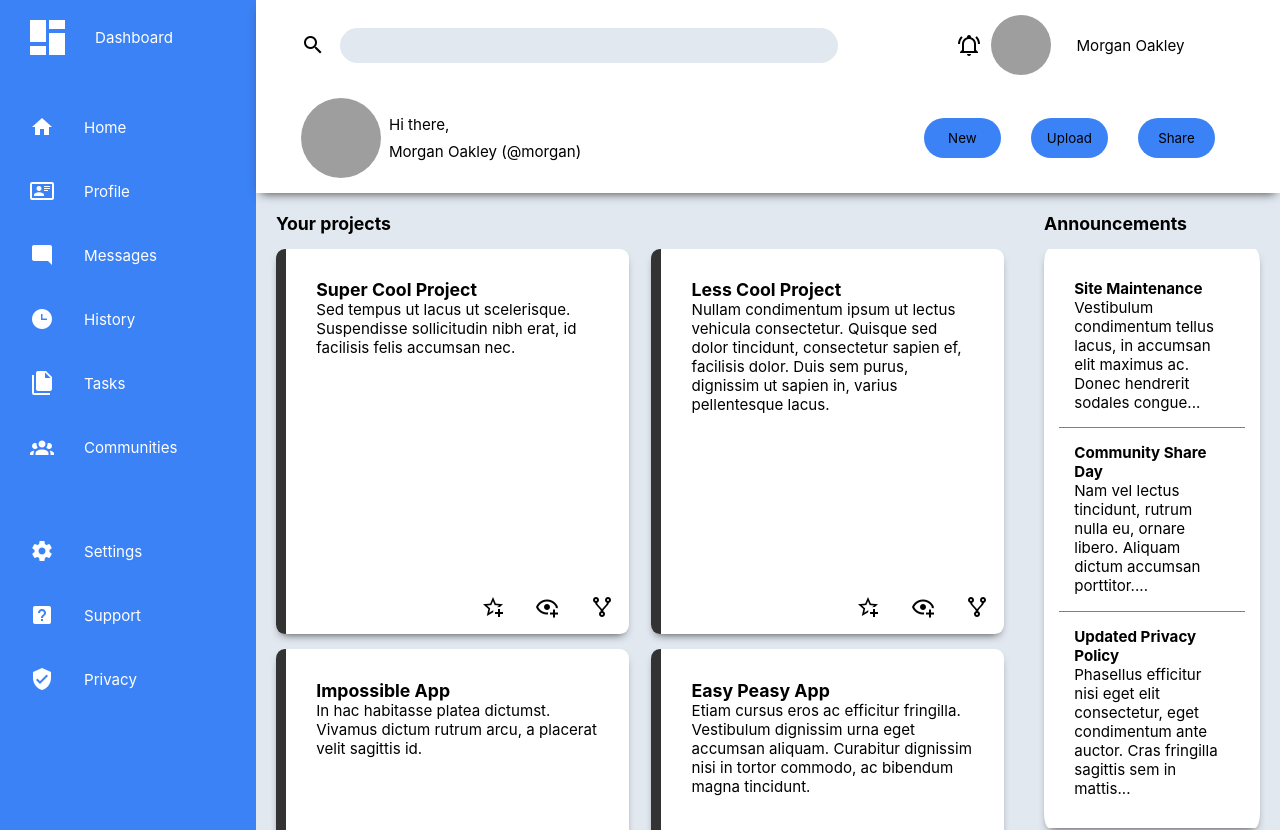
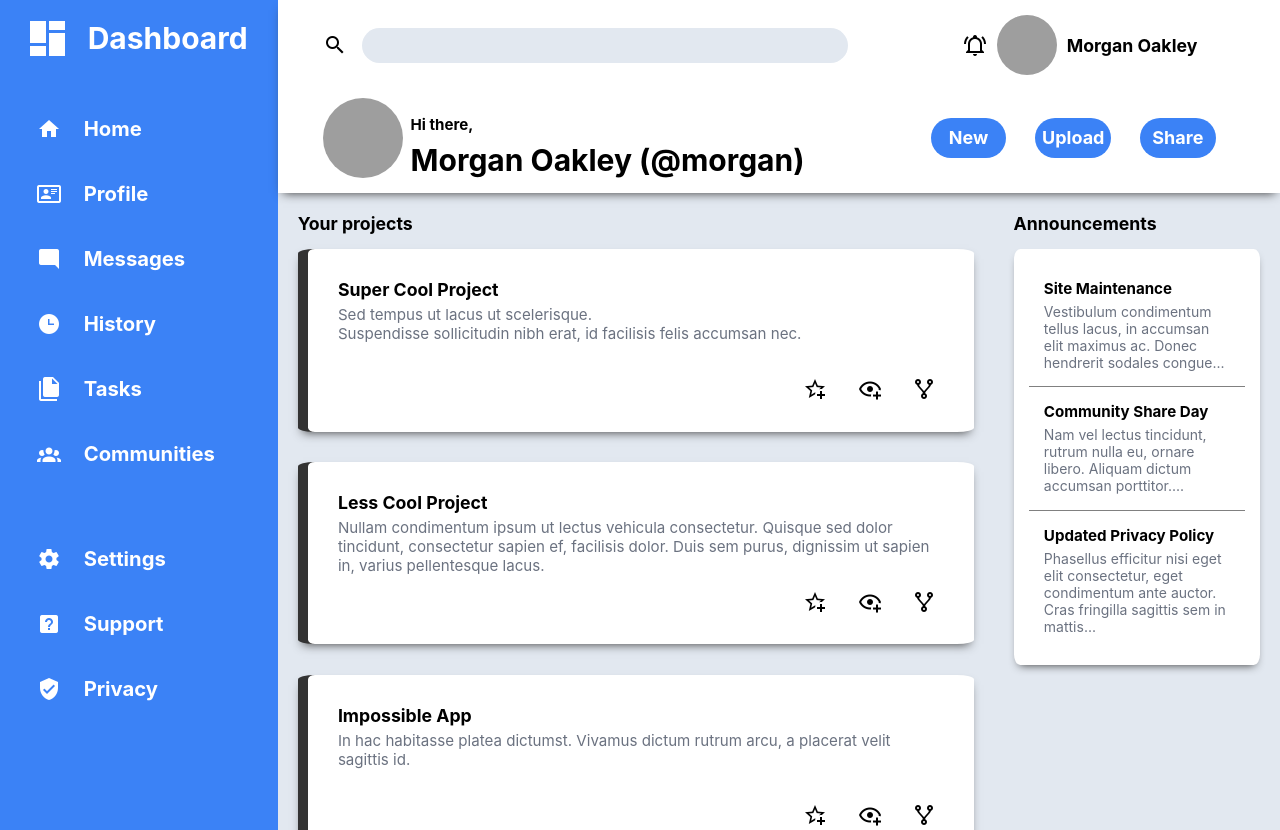
Before and after one commit to Danypooh/admin-dashboard, a plain HTML site: page index.html in a window 1280 px wide. Shown: the top 830 px of the page. Drawn offline with Linux system fonts and the light colour scheme; grey boxes are pictures that could not be loaded.

Commit message:
font style

```diff
--- a/css/style.css
+++ b/css/style.css
@@ -1,3 +1,4 @@
+/*------------------- General -------------------*/
 * {
     margin: 0;
     padding: 0;
@@ -13,6 +14,13 @@
     font-size: calc(0.625rem + 0.4vw);
 }
 
+/* Font size and color */
+h2 {
+    font-size: 30px;
+}
+
+
+/* Images sizes */
 .profile-img, .mini-profile-img {
     border-radius: 50%;
 }
@@ -46,14 +54,24 @@
 .dashboard,
 .options {
     display: flex;
-    gap: 30px;
+    gap: 1.5rem;
     padding: 20px 30px;
     align-items: center;
+}
+
+.options {
+    margin-left: 7px;
 }
 
 ul {
     padding: 0px;
     margin: 20px 0;
+}
+
+li {
+    margin-left: 1rem;
+    font-size: calc(1rem + 0.4vw);
+    font-weight: bold;
 }
     /* Start Logo css */
 .logo {
@@ -61,7 +79,7 @@ ul {
     height: 35px;
     width: 35px;
     grid-template: 1fr 1fr 1fr / 1fr 1fr;
-    gap: 3.5px;
+    gap: 3.8px;
 }
 
 div.logo > div {
@@ -138,6 +156,9 @@ input[type=button] {
     background: var(--blued);
     width: 80%;
     height: 40px;
+    color: white;
+    font-weight: bold;
+    font-size: 18px;
 }
 
 
@@ -175,7 +196,7 @@ input[type=button] {
 .main-content {
     background-color: var(--light-grey);
     display: grid;
-    grid-template-columns: 3fr 1fr;
+    grid-template-columns: 2.5fr 1fr;
 }
 
 .projects, .announcements, .trending {
@@ -214,12 +235,19 @@ input[type=button] {
     flex-direction: column;
     justify-content: space-between;
     border-left: 0.7rem solid #333;
+    margin-bottom: 1rem;
+}
+
+.project-content div {
+    color: #6b7280;
+    margin-top: 5px;
 }
 
 .project-img {
     align-self: end;
     display: flex;
     gap: 2rem;
+    margin: 0 1.5rem 1rem 0;
 }
     /* End Projects section */
 
@@ -235,11 +263,17 @@ input[type=button] {
     flex-direction: column;
     border-radius: 2.5%;
     min-width: 130px;
-    margin-top: 1rem;
+    margin: 1rem 0;
 }
 
 
     /* Start Announcements section */
+.announcements-content div {
+    color: #6b7280;
+    font-size: 14px;
+    margin-top: 5px;
+}
+
 .announcements-content:nth-child(1),
 .announcements-content:nth-child(2) {
     border-bottom: 1px solid gray;
@@ -267,4 +301,8 @@ input[type=button] {
 .trending-content div:nth-child(2) {
     align-self: end;
 }
+
+.trending-content div:nth-child(3) {
+    color: #6b7280;
+}
     /* End Trending section */
--- a/index.html
+++ b/index.html
@@ -19,7 +19,7 @@
                     <div></div>
                     <div></div>
                 </div>
-                <div>Dashboard</div>
+                <h2>Dashboard</h2>
             </div>
             <ul>
                 <li class="options">
@@ -71,12 +71,12 @@
             <div class="profile-options">
                 <img class="icon content-icon" src="./logos/bell-ring-outline.png" alt="bell logo">
                 <img class="mini-profile-img" src="./profile-imgs/pexels-luis-quintero-2263822.jpg" alt="profile image">
-                <div> Morgan Oakley</div>
+                <h3> Morgan Oakley</h3>
             </div>
             <div class="profile">
                 <img class="profile-img" src="./profile-imgs/pexels-luis-quintero-2263822.jpg" alt="profile image">
-                <div class="profile-message">Hi there,</div>
-                <div class="profile-name">Morgan Oakley (@morgan)</div>
+                <div style="font-weight: bold;" class="profile-message">Hi there,</div>
+                <h2 class="profile-name">Morgan Oakley (@morgan)</h2>
             </div>
             <div class="content-options">
                 <input type="button" value="New">
@@ -91,7 +91,7 @@
                 <div class="project-card">
                     <div class="project-content">
                         <h3>Super Cool Project</h3>
-                        <div>Sed tempus ut lacus ut scelerisque.
+                        <div>Sed tempus ut lacus ut scelerisque. <br>
                         Suspendisse sollicitudin nibh erat, id
                         facilisis felis accumsan nec.</div>
                     </div>
@@ -134,7 +134,7 @@
                 <div class="project-card">
                     <div class="project-content">
                         <h3>Easy Peasy App</h3>
-                        <div>Etiam cursus eros ac efficitur fringilla.
+                        <div>Etiam cursus eros ac efficitur fringilla. <br>
                             Vestibulum dignissim urna eget accumsan
                             aliquam. Curabitur dignissim nisi in tortor
                             commodo, ac bibendum magna tincidunt.
@@ -165,7 +165,7 @@
                         <h3>Money Maker</h3>
                         <div>Praesent convallis, ibero quis congue
                             elementum, nunc ante faucibus sapien, ac
-                            scelerisque tortor purus sit amet ex.
+                            scelerisque tortor purus sit amet ex. <br>
                             Pellentesque mollis nec sem vel aliquam.
                         </div>
                     </div>
```
